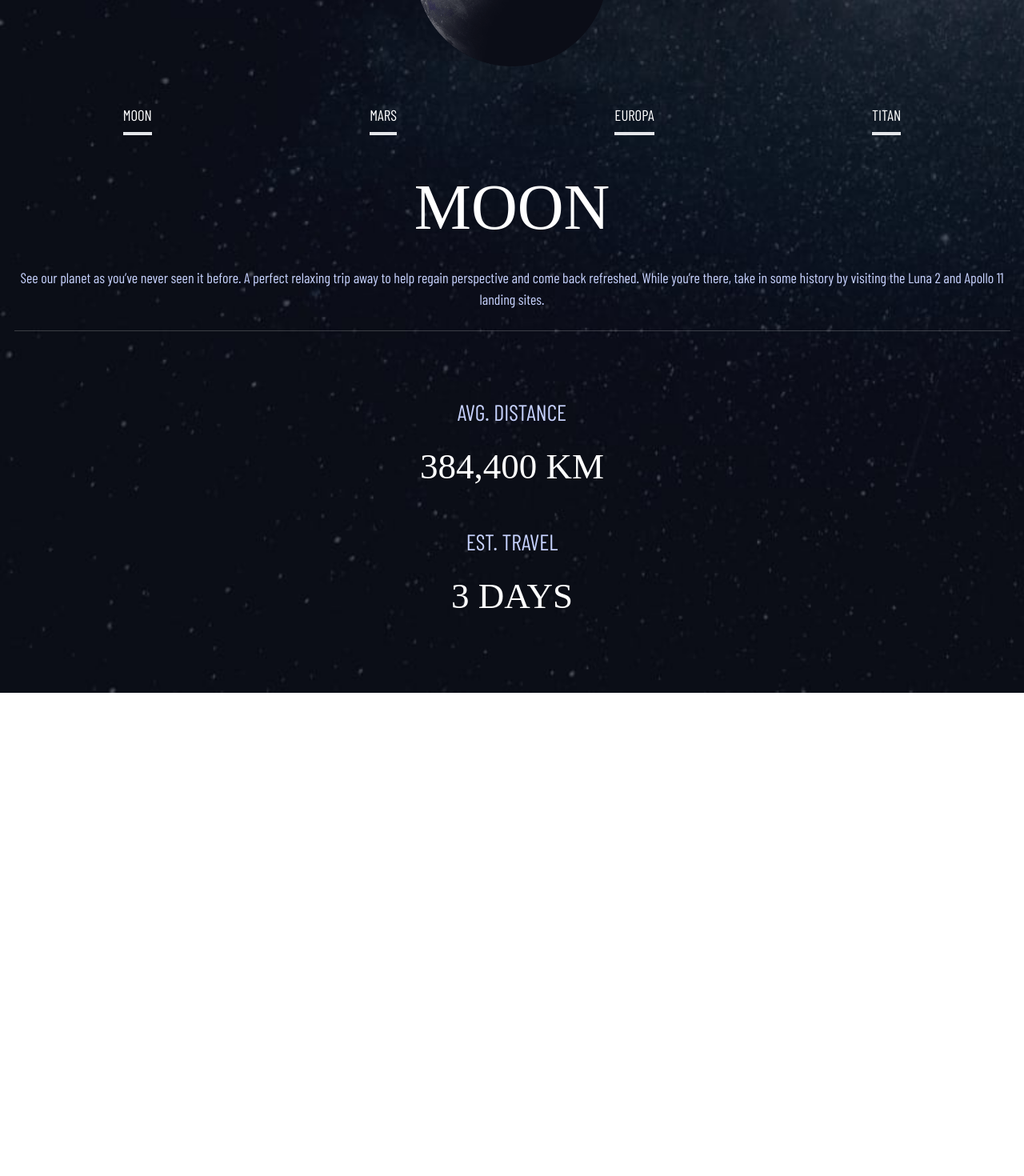
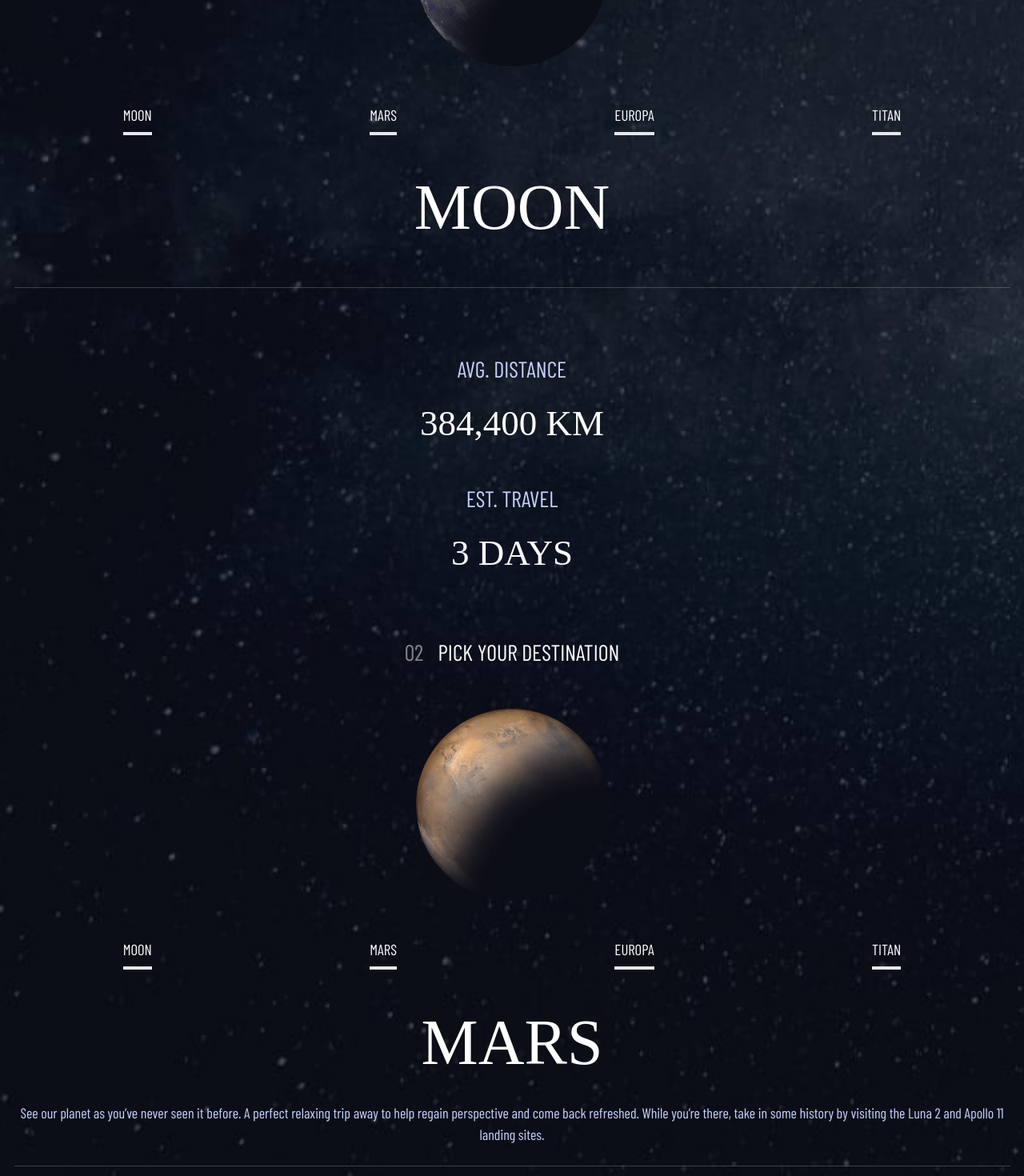
Before and after one commit to FernandoLorca/space-tourism-website, a React (Vite) app: page /destination in a window 1280 px wide. Shown: the part 340-1810 px from the top of the page at 80% size. Before the commit the page ends 1206 px from the top, so only its background shows below. Built offline with nearby package versions, Linux system fonts and the light colour scheme; a web font is replaced by a local one.

Commit message:
updating to repositorio

```diff
--- a/src/components/DestinationComponents/DestinationDescription.jsx
+++ b/src/components/DestinationComponents/DestinationDescription.jsx
@@ -1,5 +1,10 @@
-const DestinationDescription = () => {
-  return <div>DestinationDescription</div>
+const DestinationDescription = ({ description, title }) => {
+  return (
+    <div className="text-center text-indigo-200 border-b border-white border-opacity-20">
+      <h1 className="text-9xl pt-20 pb-14 text-white">{title}</h1>
+      <p className="pb-10">{description}</p>
+    </div>
+  )
 }
 
 export default DestinationDescription
--- a/src/components/DestinationComponents/DestinationDistance.jsx
+++ b/src/components/DestinationComponents/DestinationDistance.jsx
@@ -1,5 +1,16 @@
-const DestinationDistance = () => {
-  return <h1>DestinationDistance</h1>
+const DestinationDistance = ({ avgNumber, numberDays }) => {
+  return (
+    <div className="text-white text-center my-32">
+      <div className="mb-20">
+        <h5 className="text-indigo-200 mb-10">AVG. DISTANCE</h5>
+        <h2 className="text-7xl">384,400 KM</h2>
+      </div>
+      <div>
+        <h5 className="text-indigo-200 mb-10">EST. TRAVEL</h5>
+        <h2 className="text-7xl">3 DAYS</h2>
+      </div>
+    </div>
+  )
 }
 
 export default DestinationDistance
--- a/src/components/DestinationComponents/DestinationImage.jsx
+++ b/src/components/DestinationComponents/DestinationImage.jsx
@@ -1,5 +1,11 @@
-const DestinationImage = () => {
-  return <h1>DestinationImage</h1>
+const DestinationImage = ({ imagePath }) => {
+  return (
+    <div className="flex justify-center">
+      <div className="my-20 w-96 h-96">
+        <img src={imagePath} alt="" />
+      </div>
+    </div>
+  )
 }
 
 export default DestinationImage
--- a/src/components/DestinationComponents/DestinationNavbar.jsx
+++ b/src/components/DestinationComponents/DestinationNavbar.jsx
@@ -1,5 +1,30 @@
 const DestinationNavbar = () => {
-  return <div>DestinationNavbar</div>
+  return (
+    <nav className="text-white mb-5">
+      <ul className="flex justify-around">
+        <li>
+          <a href="#" className="border-b-4 pb-4 text-3xl hover:opacity-75">
+            MOON
+          </a>
+        </li>
+        <li>
+          <a href="#" className="border-b-4 pb-4 text-3xl hover:opacity-75">
+            MARS
+          </a>
+        </li>
+        <li>
+          <a href="#" className="border-b-4 pb-4 text-3xl hover:opacity-75">
+            EUROPA
+          </a>
+        </li>
+        <li>
+          <a href="#" className="border-b-4 pb-4 text-3xl hover:opacity-75">
+            TITAN
+          </a>
+        </li>
+      </ul>
+    </nav>
+  )
 }
 
 export default DestinationNavbar
--- a/src/components/DestinationComponents/DestinationPick.jsx
+++ b/src/components/DestinationComponents/DestinationPick.jsx
@@ -1,5 +1,11 @@
-const DestinationPick = () => {
-  return <div>DestinationPick</div>
+const DestinationPick = ({ number }) => {
+  return (
+    <div className="text-white text-center mt-10">
+      <h5>
+        <span className="opacity-50 mr-5">{number}</span> PICK YOUR DESTINATION
+      </h5>
+    </div>
+  )
 }
 
 export default DestinationPick
--- /dev/null
+++ b/src/components/DestinationComponents/Mars.jsx
@@ -0,0 +1,29 @@
+import DestinationPick from "./DestinationPick"
+import DestinationImage from "./DestinationImage"
+import DestinationNavbar from "./DestinationNavbar"
+import DestinationDescription from "./DestinationDescription"
+import DestinationDistance from "./DestinationDistance"
+
+const Mars = () => {
+  return (
+    <>
+      <DestinationPick number="02" />
+
+      <DestinationImage imagePath="./src/assets/destination/image-mars.png" />
+
+      <DestinationNavbar />
+
+      <DestinationDescription
+        title="MARS"
+        description="See our planet as you’ve never seen it before. A perfect relaxing trip
+away to help regain perspective and come back refreshed. While you’re
+there, take in some history by visiting the Luna 2 and Apollo 11 landing
+sites."
+      />
+
+      <DestinationDistance avgNumber="384,400 KM" numberDays="3 DAYS" />
+    </>
+  )
+}
+
+export default Mars
--- /dev/null
+++ b/src/components/DestinationComponents/Moon.jsx
@@ -0,0 +1,29 @@
+import DestinationPick from "./DestinationPick"
+import DestinationImage from "./DestinationImage"
+import DestinationNavbar from "./DestinationNavbar"
+import DestinationDescription from "./DestinationDescription"
+import DestinationDistance from "./DestinationDistance"
+
+const Moon = () => {
+  return (
+    <>
+      <DestinationPick number="01" />
+
+      <DestinationImage imagePath="./src/assets/destination/image-moon.png" />
+
+      <DestinationNavbar />
+
+      <DestinationDescription
+        title="MOON"
+        text="See our planet as you’ve never seen it before. A perfect relaxing trip
+away to help regain perspective and come back refreshed. While you’re
+there, take in some history by visiting the Luna 2 and Apollo 11 landing
+sites."
+      />
+
+      <DestinationDistance avgNumber="384,400 KM" numberDays="3 DAYS" />
+    </>
+  )
+}
+
+export default Moon
--- a/src/pages/Destination.jsx
+++ b/src/pages/Destination.jsx
@@ -2,6 +2,8 @@ import { useState } from "react"
 
 import Navbar from "../components/navbar/Navbar"
 import MobileNavbar from "../components/navbar/MobileNvabar/MobileNavbar"
+import Moon from "../components/DestinationComponents/Moon"
+import Mars from "../components/DestinationComponents/Mars"
 
 const Destination = () => {
   const [classNameOpen, setClassNameOpen] = useState("flex")
@@ -30,75 +32,9 @@ const Destination = () => {
             handleClickFunction={() => handleClickOpen()}
           />
 
-          <div className="text-white text-center mt-10">
-            <h5>
-              <span className="opacity-50 mr-5">01</span> PICK YOUR DESTINATION
-            </h5>
-          </div>
+          <Moon />
 
-          <div className="flex justify-center">
-            <div className="my-20 w-96 h-96">
-              <img src="./src/assets/destination/image-moon.png" alt="" />
-            </div>
-          </div>
-
-          <nav className="text-white mb-5">
-            <ul className="flex justify-around">
-              <li>
-                <a
-                  href="#"
-                  className="border-b-4 pb-4 text-3xl hover:opacity-75"
-                >
-                  MOON
-                </a>
-              </li>
-              <li>
-                <a
-                  href="#"
-                  className="border-b-4 pb-4 text-3xl hover:opacity-75"
-                >
-                  MARS
-                </a>
-              </li>
-              <li>
-                <a
-                  href="#"
-                  className="border-b-4 pb-4 text-3xl hover:opacity-75"
-                >
-                  EUROPA
-                </a>
-              </li>
-              <li>
-                <a
-                  href="#"
-                  className="border-b-4 pb-4 text-3xl hover:opacity-75"
-                >
-                  TITAN
-                </a>
-              </li>
-            </ul>
-          </nav>
-
-          <div className="text-center text-indigo-200 border-b border-white border-opacity-20">
-            <h1 className="text-9xl pt-20 pb-14 text-white">MOON</h1>
-            <p className="pb-10">
-              See our planet as you’ve never seen it before. A perfect relaxing
-              trip away to help regain perspective and come back refreshed.
-              While you’re there, take in some history by visiting the Luna 2
-              and Apollo 11 landing sites.
-            </p>
-          </div>
-
-          <div className="text-white text-center my-32">
-            <div className="mb-20">
-              <h5 className="text-indigo-200 mb-10">AVG. DISTANCE</h5>
-              <h2 className="text-7xl">384,400 KM</h2>
-            </div>
-            <div>
-              <h5 className="text-indigo-200 mb-10">EST. TRAVEL</h5>
-              <h2 className="text-7xl">3 DAYS</h2>
-            </div>
-          </div>
+          <Mars />
         </div>
       </main>
     </>
```
